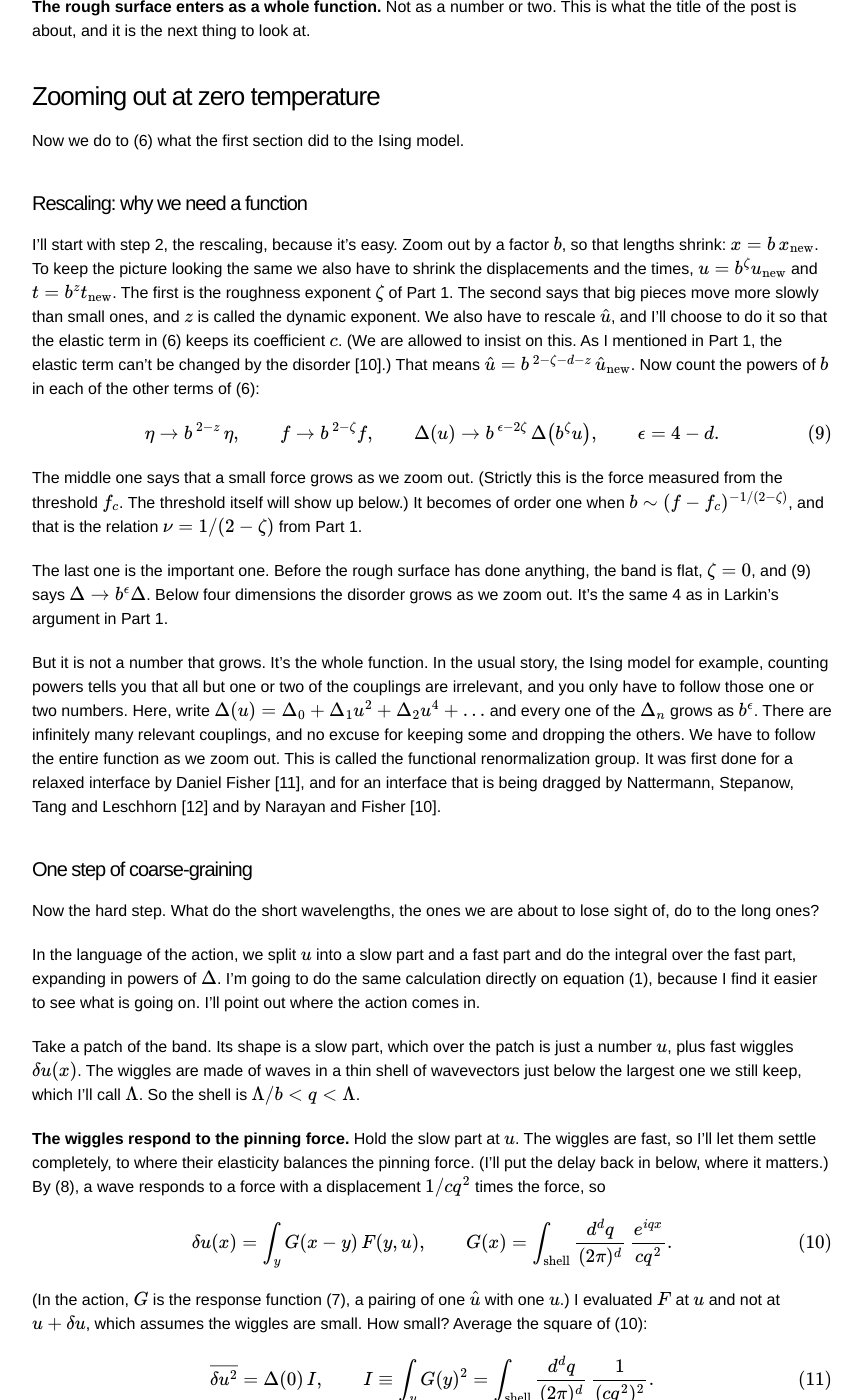
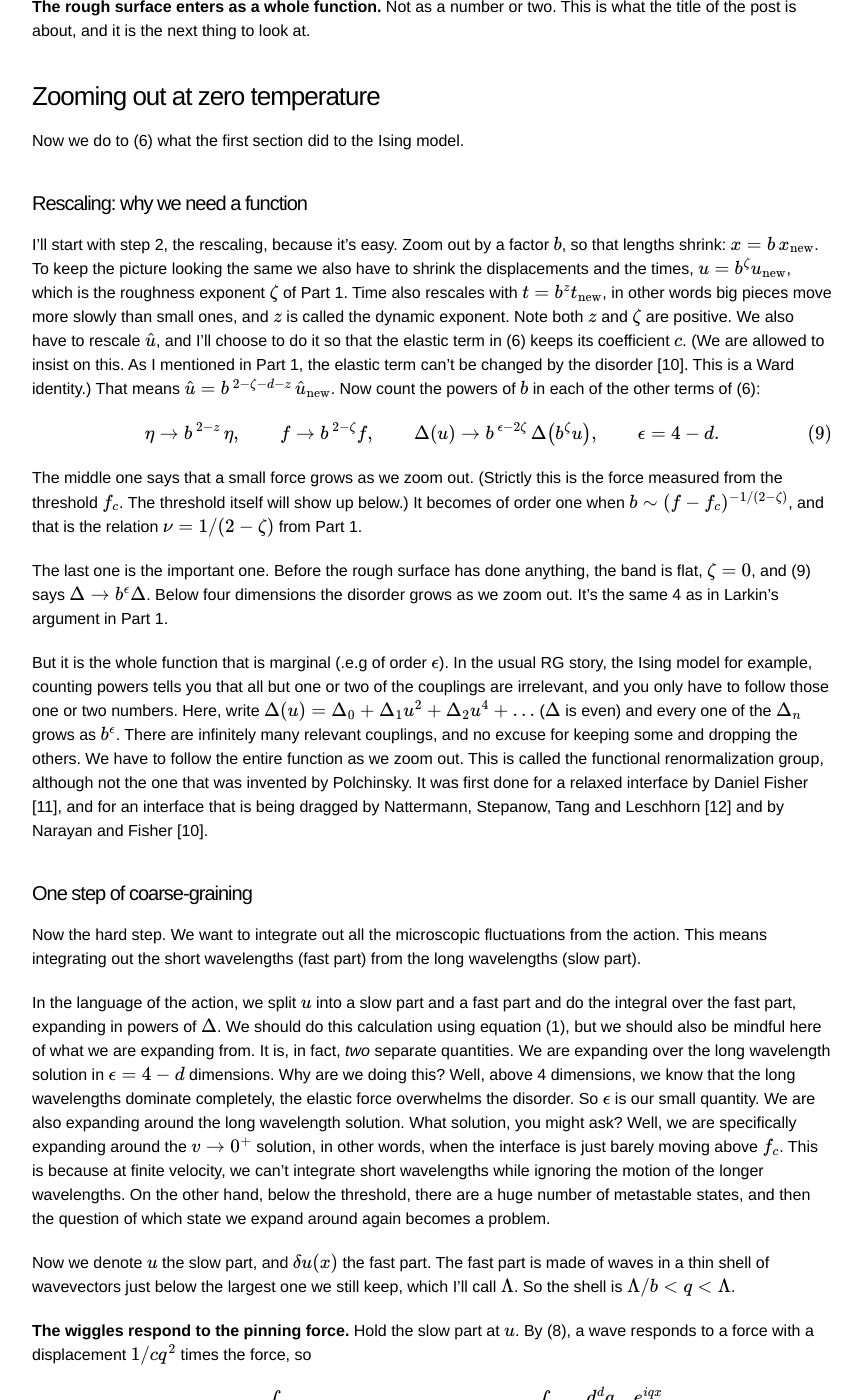
Before and after one commit to mohashei/mohashei.github.io, a Jekyll site: the page built from _posts/2026-11-15-renormalization-of-functions.markdown, in a window 1280 px wide and 1400 px high, scrolled down 4841 px. Shown: the whole window, without its empty margins (208-1070 px from the left). Built offline with Jekyll 4.4.1, drawn with Linux system fonts in a browser that asks for light colours; formulas are drawn with MathJax 3.

Commit message:
Clarify rescaling and functional renormalization group
Revised the explanation of rescaling and functional renormalization group, clarifying the importance of the entire function and the integration of short wavelengths. Adjusted language for clarity and corrected minor phrasing issues.

```diff
--- a/_posts/2026-11-15-renormalization-of-functions.markdown
+++ b/_posts/2026-11-15-renormalization-of-functions.markdown
@@ -164,7 +164,7 @@ Now we do to (6) what the first section did to the Ising model.
 
 #### Rescaling: why we need a function
 
-I'll start with step 2, the rescaling, because it's easy. Zoom out by a factor $$b$$, so that lengths shrink: $$x=b\,x_{\rm new}$$. To keep the picture looking the same we also have to shrink the displacements and the times, $$u=b^{\zeta}u_{\rm new}$$ and $$t=b^{z}t_{\rm new}$$. The first is the roughness exponent $$\zeta$$ of Part 1. The second says that big pieces move more slowly than small ones, and $$z$$ is called the dynamic exponent. We also have to rescale $$\hat u$$, and I'll choose to do it so that the elastic term in (6) keeps its coefficient $$c$$. (We are allowed to insist on this. As I mentioned in Part 1, the elastic term can't be changed by the disorder [10].) That means $$\hat u=b^{\,2-\zeta-d-z}\,\hat u_{\rm new}$$. Now count the powers of $$b$$ in each of the other terms of (6):
+I'll start with step 2, the rescaling, because it's easy. Zoom out by a factor $$b$$, so that lengths shrink: $$x=b\,x_{\rm new}$$. To keep the picture looking the same we also have to shrink the displacements and the times, $$u=b^{\zeta}u_{\rm new}$$, which is the roughness exponent $$\zeta$$ of Part 1. Time also rescales with $$t=b^{z}t_{\rm new}$$, in other words big pieces move more slowly than small ones, and $$z$$ is called the dynamic exponent. Note both $$z$$ and $$\zeta$$ are positive. We also have to rescale $$\hat u$$, and I'll choose to do it so that the elastic term in (6) keeps its coefficient $$c$$. (We are allowed to insist on this. As I mentioned in Part 1, the elastic term can't be changed by the disorder [10]. This is a Ward identity.) That means $$\hat u=b^{\,2-\zeta-d-z}\,\hat u_{\rm new}$$. Now count the powers of $$b$$ in each of the other terms of (6):
 
 $$
 \eta\to b^{\,2-z}\,\eta,\qquad f\to b^{\,2-\zeta}f,\qquad \Delta(u)\to b^{\,\epsilon-2\zeta}\,\Delta\big(b^{\zeta}u\big),\qquad\epsilon=4-d.
@@ -175,17 +175,17 @@ The middle one says that a small force grows as we zoom out. (Strictly this is t
 
 The last one is the important one. Before the rough surface has done anything, the band is flat, $$\zeta=0$$, and (9) says $$\Delta\to b^{\epsilon}\Delta$$. Below four dimensions the disorder grows as we zoom out. It's the same 4 as in Larkin's argument in Part 1.
 
-But it is not a number that grows. It's the whole function. In the usual story, the Ising model for example, counting powers tells you that all but one or two of the couplings are irrelevant, and you only have to follow those one or two numbers. Here, write $$\Delta(u)=\Delta_0+\Delta_1u^2+\Delta_2u^4+\dots$$ and every one of the $$\Delta_n$$ grows as $$b^{\epsilon}$$. There are infinitely many relevant couplings, and no excuse for keeping some and dropping the others. We have to follow the entire function as we zoom out. This is called the functional renormalization group. It was first done for a relaxed interface by Daniel Fisher [11], and for an interface that is being dragged by Nattermann, Stepanow, Tang and Leschhorn [12] and by Narayan and Fisher [10].
+But it is the whole function that is marginal (.e.g of order $$\epsilon$$). In the usual RG story, the Ising model for example, counting powers tells you that all but one or two of the couplings are irrelevant, and you only have to follow those one or two numbers. Here, write $$\Delta(u)=\Delta_0+\Delta_1u^2+\Delta_2u^4+\dots$$ ($$\Delta$$ is even) and every one of the $$\Delta_n$$ grows as $$b^{\epsilon}$$. There are infinitely many relevant couplings, and no excuse for keeping some and dropping the others. We have to follow the entire function as we zoom out. This is called the functional renormalization group, although not the one that was invented by Polchinsky. It was first done for a relaxed interface by Daniel Fisher [11], and for an interface that is being dragged by Nattermann, Stepanow, Tang and Leschhorn [12] and by Narayan and Fisher [10].
 
 #### One step of coarse-graining
 
-Now the hard step. What do the short wavelengths, the ones we are about to lose sight of, do to the long ones?
+Now the hard step. We want to integrate out all the microscopic fluctuations from the action. This means integrating out the short wavelengths (fast part) from the long wavelengths (slow part).
 
-In the language of the action, we split $$u$$ into a slow part and a fast part and do the integral over the fast part, expanding in powers of $$\Delta$$. I'm going to do the same calculation directly on equation (1), because I find it easier to see what is going on. I'll point out where the action comes in.
+In the language of the action, we split $$u$$ into a slow part and a fast part and do the integral over the fast part, expanding in powers of $$\Delta$$. We should do this calculation using equation (1), but we should also be mindful here of what we are expanding from. It is, in fact, *two* separate quantities. We are expanding over the long wavelength solution in $$\epsilon = 4 - d$$ dimensions. Why are we doing this? Well, above 4 dimensions, we know that the long wavelengths dominate completely, the elastic force overwhelms the disorder. So $$\epsilon$$ is our small quantity. We are also expanding around the long wavelength solution. What solution, you might ask? Well, we are specifically expanding around the $$v \rightarrow 0^+$$ solution, in other words, when the interface is just barely moving above $$f_c$$. This is because at finite velocity, we can't integrate short wavelengths while ignoring the motion of the longer wavelengths. On the other hand, below the threshold, there are a huge number of metastable states, and then the question of which state we expand around again becomes a problem.
 
-Take a patch of the band. Its shape is a slow part, which over the patch is just a number $$u$$, plus fast wiggles $$\delta u(x)$$. The wiggles are made of waves in a thin shell of wavevectors just below the largest one we still keep, which I'll call $$\Lambda$$. So the shell is $$\Lambda/b<q<\Lambda$$.
+Now we denote $$u$$ the slow part, and $$\delta u(x)$$ the fast part. The fast part is made of waves in a thin shell of wavevectors just below the largest one we still keep, which I'll call $$\Lambda$$. So the shell is $$\Lambda/b<q<\Lambda$$.
 
-**The wiggles respond to the pinning force.** Hold the slow part at $$u$$. The wiggles are fast, so I'll let them settle completely, to where their elasticity balances the pinning force. (I'll put the delay back in below, where it matters.) By (8), a wave responds to a force with a displacement $$1/cq^2$$ times the force, so
+**The wiggles respond to the pinning force.** Hold the slow part at $$u$$. By (8), a wave responds to a force with a displacement $$1/cq^2$$ times the force, so
 
 $$
 \delta u(x)=\int_yG(x-y)\,F(y,u),\qquad G(x)=\int_{\rm shell}\frac{d^dq}{(2\pi)^d}\,\frac{e^{iqx}}{cq^2}.
```
